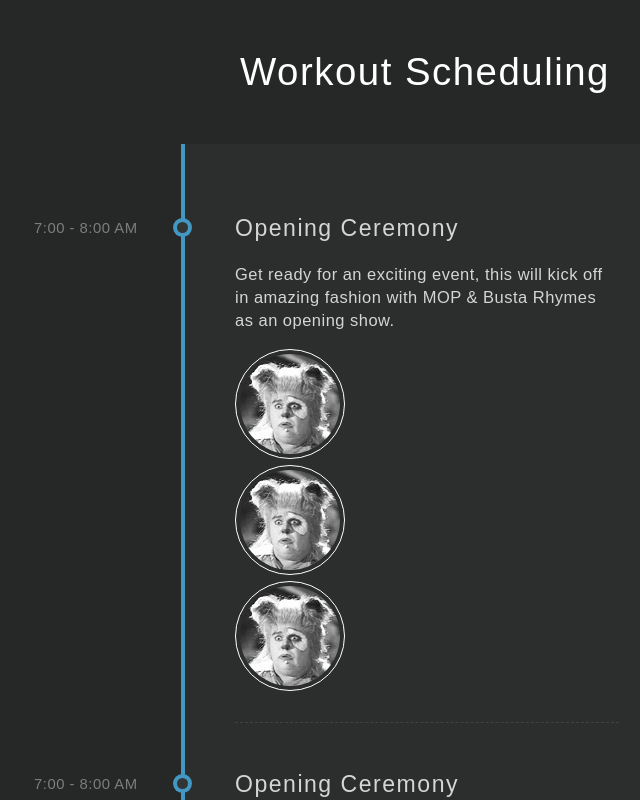
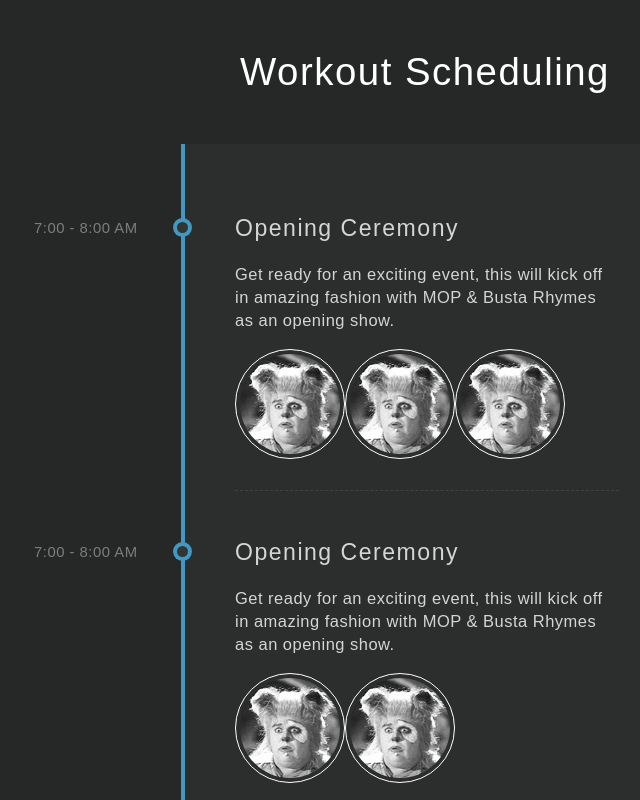
Before and after one commit to picaobaby/dnd_test, a React (Create React App) app: page / in a window 1280 px wide. Shown: the top 800 px of the page, without its empty margins (215-855 px from the left). Built offline with nearby package versions, Linux system fonts and the light colour scheme; a web font is replaced by a local one.

Commit message:
dnd direction horizontal set for droppable

```diff
--- a/src/components/TimeSlot.js
+++ b/src/components/TimeSlot.js
@@ -8,7 +8,7 @@ function TimeSlot({groupId, dataGroup}) {
         <h3>Opening Ceremony</h3>
         <p>Get ready for an exciting event, this will kick off in amazing fashion with MOP & Busta Rhymes as an opening show.</p>
 
-        <Droppable droppableId={`${groupId}`}>
+        <Droppable droppableId={`${groupId}`} direction="horizontal">
         {(provided, snapshot) => (
           <div className="droppable-area" ref={provided.innerRef} {...provided.droppableProps}>
           {dataGroup.map( (item, indexItem) => (
--- a/src/index.css
+++ b/src/index.css
@@ -210,15 +210,13 @@ h1 {
 
 /* --------- dragging position issue, solution -------- */
 .droppable-area {
-  /* border: 1px solid red; */
   top: auto !important; /* needed this */
   left: auto !important; /* needed this*/
-  /* position: static; */
   min-height: 100px;
 
   display: flex;
   flex-wrap: wrap;
-  flex-direction: column;
+  /* flex-direction: column; */
   justify-content: flex-start;
   align-items: flex-start;
 }
```
